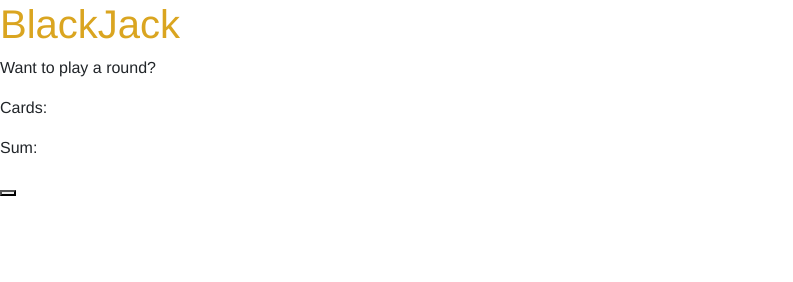
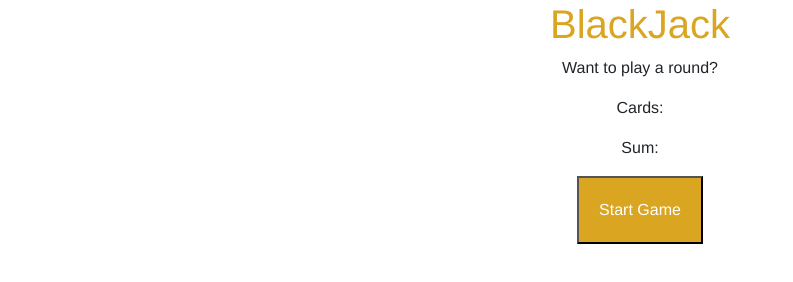
Before and after one commit to IsaacPCooper/jsResearch, a plain HTML site: page Black Jack App/index.html in a window 1280 px wide. Shown: the whole page, without its empty margins (0-793 px from the left). Drawn offline with nearby package versions, Linux system fonts and the light colour scheme.

Commit message:
startgame function

```diff
--- a/Black Jack App/index.css
+++ b/Black Jack App/index.css
@@ -1,7 +1,14 @@
 body{
     font-family: 'Franklin Gothic Medium', 'Arial Narrow', Arial, sans-serif;
     font-size: 16px;
+    text-align: center;
 }
 h1{
     color:goldenrod;
 }
+
+button{
+    background-color: goldenrod;
+    color: white;
+    padding: 20px;
+}
--- a/Black Jack App/index.html
+++ b/Black Jack App/index.html
@@ -10,7 +10,7 @@
     <p id="message-el">Want to play a round?</p>
     <p>Cards:</p>
     <p>Sum:</p>
-    <button onClick="startGame()"></button>
+    <button onClick="startGame()">Start Game</button>
     <script src="index.js"></script>
 </body>
 </html>
--- a/Black Jack App/index.js
+++ b/Black Jack App/index.js
@@ -19,4 +19,8 @@ else {
     isAlive = false;
 }
 
+function startGame(){
+
+}
+
 console.log(message);
```
